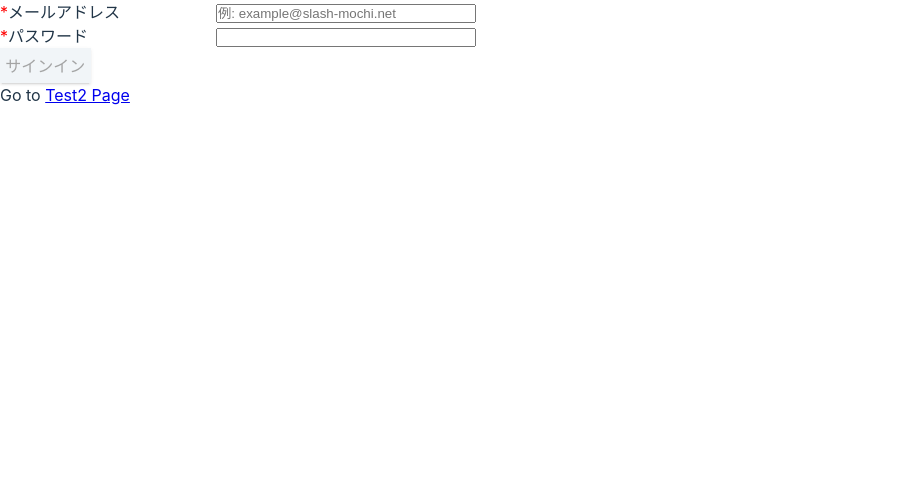
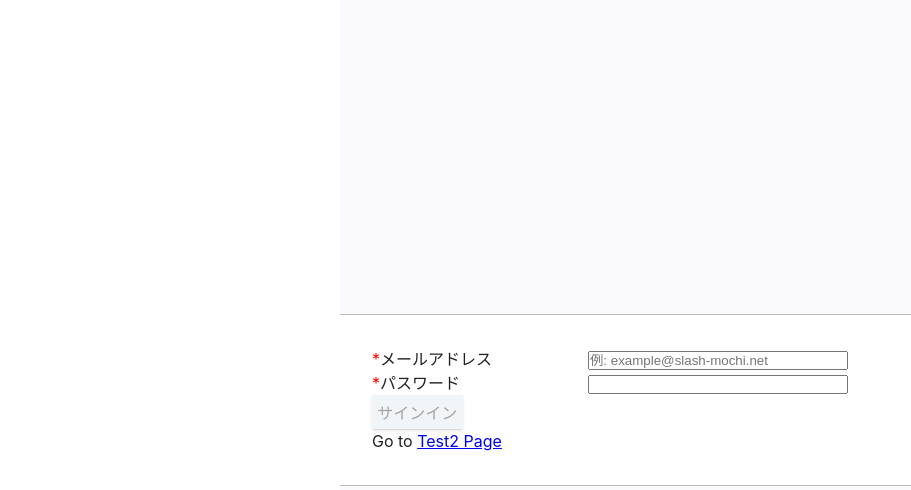
Before and after one commit to kusa-mochi/lite-sns, a React (Vite) app in the folder src/cmd/client/lite-sns-client/: page /signin in a window 1280 px wide. Shown: the top 490 px of the page, without its empty margins (0-911 px from the left). Built offline with nearby package versions, Linux system fonts and the light colour scheme.

Commit message:
make base styles of the pages.

```diff
--- a/src/cmd/client/lite-sns-client/src/App.tsx
+++ b/src/cmd/client/lite-sns-client/src/App.tsx
@@ -2,6 +2,7 @@ import { Suspense } from 'react'
 import './App.css'
 import { useRoutes } from 'react-router'
 import routes from '~react-pages'
+import PageBase from './components/molecules/page_base'
 
 function App() {
   // const [count, setCount] = useState(0)
@@ -29,7 +30,9 @@ function App() {
         <p className="read-the-docs">
           Click on the Vite and React logos to learn more
         </p> */}
-        {useRoutes(routes)}
+        <PageBase>
+          {useRoutes(routes)}
+        </PageBase>
       </Suspense>
     </>
   )
--- /dev/null
+++ b/src/cmd/client/lite-sns-client/src/components/molecules/page_base.tsx
@@ -0,0 +1,44 @@
+import { ReactNode } from "react"
+import { useTheme } from "../../providers/themeProvider"
+import { css } from "@emotion/css"
+
+type Props = {
+    children?: ReactNode
+}
+
+export default function PageBase(props: Props) {
+    const { children } = props
+    const theme = useTheme()
+
+    const pageRootStyle = css`
+        position: relative;
+        color: ${theme.palette.secondary.fontColor};
+        background-color: ${theme.palette.base.backgroundColor};
+        width: 100%;
+        height: 100%;
+
+        display: flex;
+        flex-direction: column;
+        flex-wrap: nowrap;
+        justify-content: flex-start;
+        align-items: center;
+    `
+    const pageBodyStyle = css`
+        display: flex;
+        flex-direction: column;
+        align-items: center;
+        justify-content: center;
+
+        width: 600px;
+        height: 100%;
+        background-color: ${theme.palette.base.bodyBackgroundColor};
+    `
+
+    return (
+        <div className={pageRootStyle}>
+            <div className={pageBodyStyle}>
+                {children}
+            </div>
+        </div>
+    )
+}
--- a/src/cmd/client/lite-sns-client/src/pages/index.tsx
+++ b/src/cmd/client/lite-sns-client/src/pages/index.tsx
@@ -1,36 +1,10 @@
 import { css } from "@emotion/css";
 import Button from "../components/molecules/button";
 import { useNavigate } from "react-router";
-import { useTheme } from "../providers/themeProvider";
 import Card from "../components/atoms/card";
 
 export default function Home() {
     const navigate = useNavigate()
-    const theme = useTheme()
-
-    const appRootStyle = css`
-        position: relative;
-        color: ${theme.palette.secondary.fontColor};
-        background-color: ${theme.palette.base.backgroundColor};
-        width: 100%;
-        height: 100%;
-
-        display: flex;
-        flex-direction: column;
-        flex-wrap: nowrap;
-        justify-content: flex-start;
-        align-items: center;
-    `
-    const appBodyStyle = css`
-        display: flex;
-        flex-direction: column;
-        align-items: center;
-        justify-content: center;
-
-        width: 600px;
-        height: 100%;
-        background-color: ${theme.palette.base.bodyBackgroundColor};
-    `
 
     const actionAreaStyle = css`
         display: flex;
@@ -50,8 +24,7 @@ export default function Home() {
     `
 
     return (
-        <div className={appRootStyle}>
-            <div className={appBodyStyle}>
+        <>
             {/* <div>
                 Go to <a href="/test">Test Page</a>
             </div> */}
@@ -68,7 +41,6 @@ export default function Home() {
                     </div>
                 </div>
             </Card>
-            </div>
-        </div>
+        </>
     )
 }
--- a/src/cmd/client/lite-sns-client/src/pages/signin.tsx
+++ b/src/cmd/client/lite-sns-client/src/pages/signin.tsx
@@ -4,7 +4,8 @@ import { css } from "@emotion/css"
 import { useConfig } from "../providers/configProvider"
 import { callAPI } from "../utils/api_utils"
 import { Auth, setAuthType, useSetAuth } from "../providers/authProvider"
-import { redirect, useNavigate } from "react-router"
+import { useNavigate } from "react-router"
+import Card from "../components/atoms/card"
 
 export default function Signin() {
     const config = useConfig()
@@ -102,7 +103,7 @@ export default function Signin() {
     `
 
     return (
-        <>
+        <Card topBorder>
             <div className={formStyle}>
                 <div className={labelStyle}>
                     <span className={requireStyle}>*</span>メールアドレス
@@ -132,6 +133,6 @@ export default function Signin() {
             </div>
             <Button disabled={!isSigninEnabled} onClick={() => signin()}>サインイン</Button>
             <p>Go to <a href="/test2">Test2 Page</a></p>
-        </>
+        </Card>
     )
 }
--- a/src/cmd/client/lite-sns-client/src/pages/signup.tsx
+++ b/src/cmd/client/lite-sns-client/src/pages/signup.tsx
@@ -3,6 +3,7 @@ import Button from "../components/molecules/button"
 import { useConfig } from "../providers/configProvider"
 import { css } from "@emotion/css"
 import { callAPI } from "../utils/api_utils"
+import Card from "../components/atoms/card"
 
 enum InputError {
     None = 0,
@@ -183,7 +184,7 @@ export default function Signup() {
     `
 
     return (
-        <>
+        <Card topBorder>
             <div className={formStyle}>
                 <div className={labelStyle}>
                     <span className={requireStyle}>*</span>ニックネーム
@@ -242,6 +243,6 @@ export default function Signup() {
                 </div>
             </div>
             <Button onClick={() => sendEmail()}>認証メールを送信する</Button>
-        </>
+        </Card>
     )
 }
```
Lines whose indentation alone changed are shown as unchanged.
